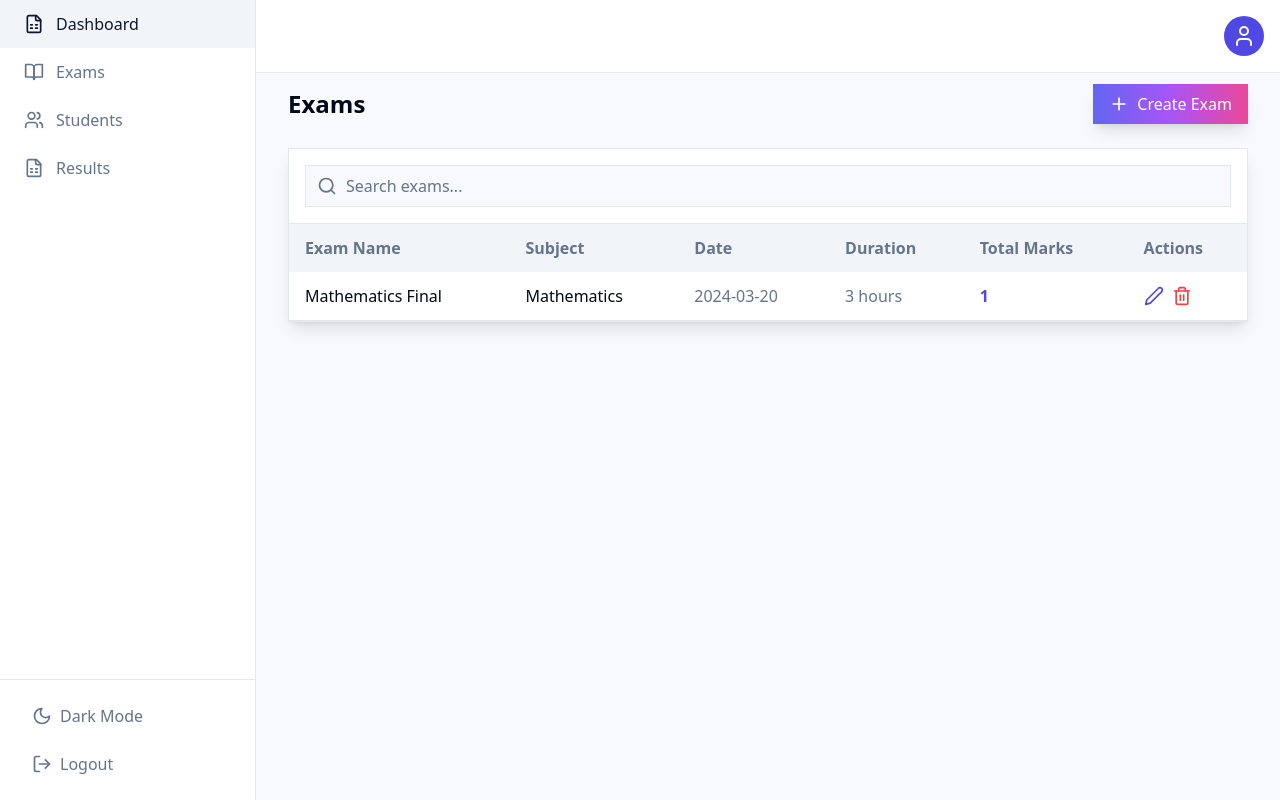
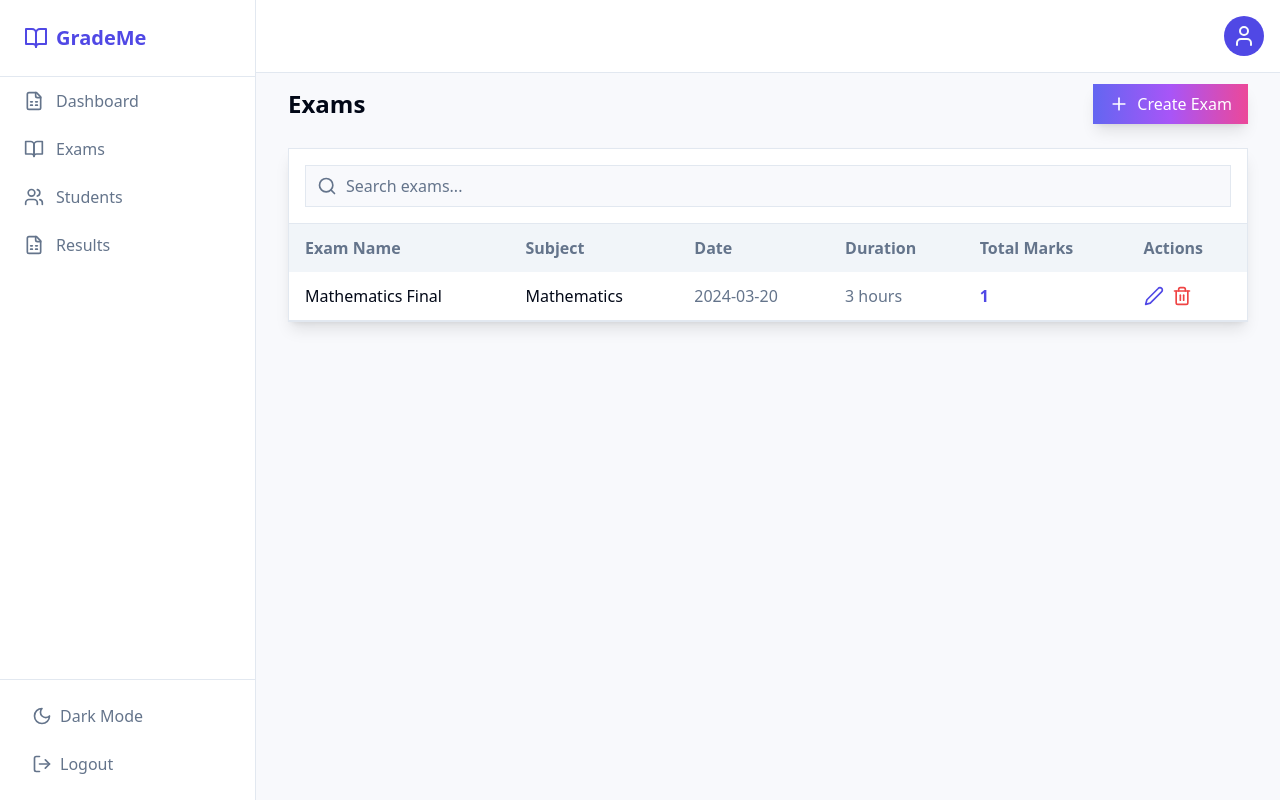
Before and after one commit to dumindu2041329/GradeMe, a React (Vite) app: page /exams in a window 1280 px wide. Built offline with nearby package versions, Linux system fonts and the light colour scheme; sample sign-in values are in the browser's storage.

Commit message:
Add GradeMe logo in desktop mode

```diff
--- a/src/App.tsx
+++ b/src/App.tsx
@@ -145,6 +145,10 @@ const Layout = ({ children }: { children: React.ReactNode }) => {
           transform transition-transform duration-300 ease-in-out
           ${isSidebarOpen ? 'translate-x-0' : '-translate-x-full lg:translate-x-0'}
         `}>
+          <div className="hidden lg:flex items-center gap-2 p-6 border-b border-border">
+            <BookOpen className="h-6 w-6 text-primary" />
+            <span className="text-xl font-bold text-primary">GradeMe</span>
+          </div>
           <nav className="flex-1">
             <Link to="/" onClick={closeSidebar} className="flex items-center px-6 py-3 text-muted-foreground hover:bg-accent hover:text-accent-foreground">
               <FileSpreadsheet className="h-5 w-5 mr-3" />
--- a/src/components/Exams.tsx
+++ b/src/components/Exams.tsx
@@ -1,5 +1,5 @@
 import React, { useState, useRef } from 'react';
-import { Plus, Search, Edit2, Trash2, X, ArrowUp } from 'lucide-react';
+import { Plus, Search, Edit2, Trash2, X } from 'lucide-react';
 import DeletePrompt from './DeletePrompt';
 
 interface Question {
@@ -41,7 +41,6 @@ const DURATION_OPTIONS = [
 const Exams = () => {
   const modalRef = useRef<HTMLDivElement>(null);
   const questionFormRef = useRef<HTMLDivElement>(null);
-  const [showScrollButton, setShowScrollButton] = useState(true);
   const [exams, setExams] = useState<Exam[]>([
     {
       id: 1,
@@ -666,17 +665,6 @@ const Exams = () => {
                   </div>
                 </div>
               </form>
-
-              {/* Go to Top Button */}
-              <button
-                className={`fixed bottom-8 right-8 bg-gradient-to-r from-indigo-500 via-purple-500 to-pink-500
-                  text-white p-3 rounded-full shadow-lg hover:shadow-xl hover:scale-110
-                  transition-all duration-300 z-[9999]
-                  ${showScrollButton ? 'opacity-100 translate-y-0' : 'opacity-0 translate-y-10 pointer-events-none'}`}
-                title="Go to top"
-              >
-                <ArrowUp className="h-5 w-5" />
-              </button>
             </div>
           </div>
         )}
```
